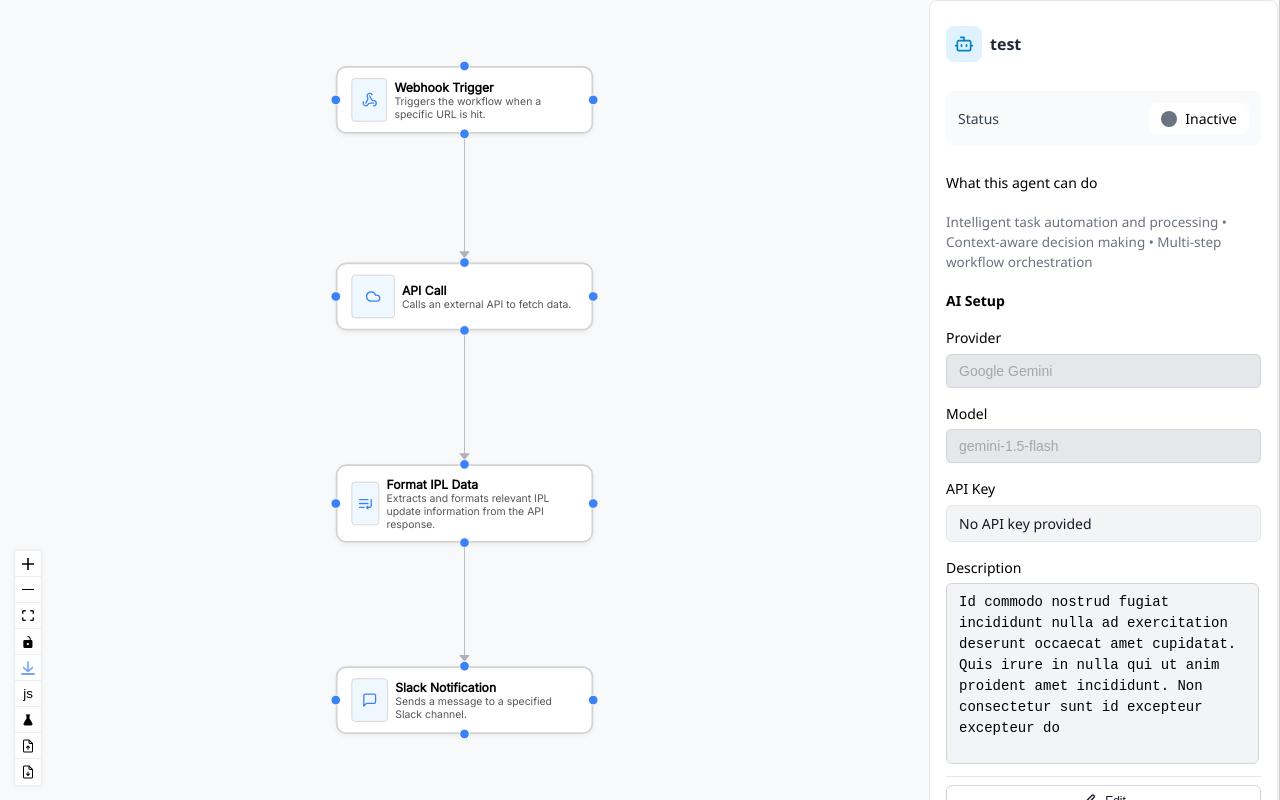
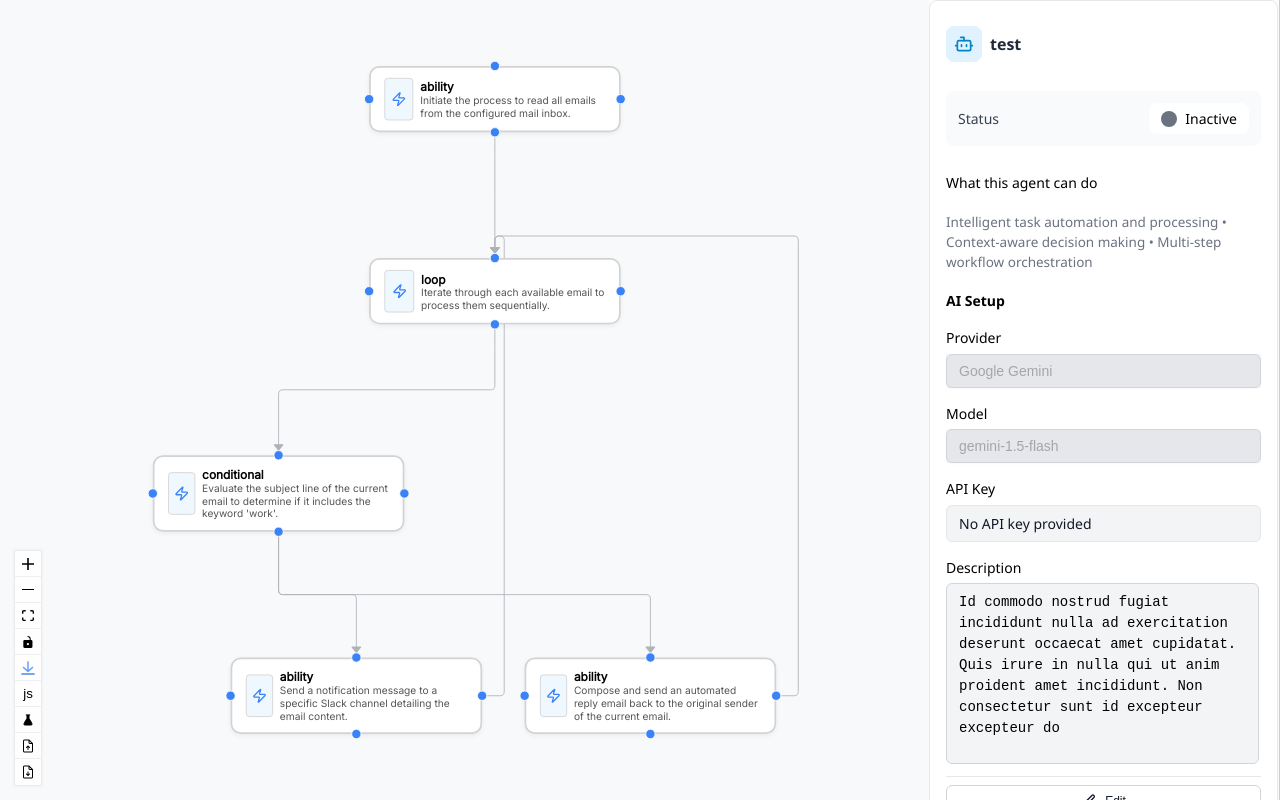
Before and after one commit to NishantGupta827/json-to-reactflow, a React (Vite) app: page / in a window 1280 px wide. Built offline with nearby package versions, Linux system fonts and the light colour scheme.

Commit message:
Feat : Translation function to convert service JSON to flowJson

```diff
--- a/src/components/BasicFlow.tsx
+++ b/src/components/BasicFlow.tsx
@@ -50,7 +50,8 @@ export interface BasicFlowProps {
 const proOptions = { hideAttribution: true };
 
 const BasicFlow: React.FC<BasicFlowProps> = ({ flowJson, agentJson }) => {
-  const { control, background } = flowJson;
+  console.log(flowJson);
+
   const { fitView } = useReactFlow();
   const { takeSnapshot } = useUndoRedo({
     maxHistorySize: 100,
@@ -184,8 +185,8 @@ const BasicFlow: React.FC<BasicFlowProps> = ({ flowJson, agentJson }) => {
   const getCurrentFlowJSON = useCallback(() => {
     // Memoize to prevent re-creation
     return {
-      export: flowJson.export,
-      background: background,
+      //export: flowJson.export,
+      //background: background,
       nodes: nodes.map(({ id, position, data, type }) => ({
         id,
         position,
@@ -199,7 +200,7 @@ const BasicFlow: React.FC<BasicFlowProps> = ({ flowJson, agentJson }) => {
         label,
       })),
     };
-  }, [flowJson.export, background, nodes, edges]);
+  }, [nodes, edges]);
 
   const onLayout = useCallback(
     (direction: "TB" | "LR" = "TB") => {
@@ -275,9 +276,9 @@ const BasicFlow: React.FC<BasicFlowProps> = ({ flowJson, agentJson }) => {
           nodeTypes={nodeTypes}
           proOptions={proOptions}
         >
-          {control && (
+          {
             <Controls>
-              {flowJson.export && <DownloadButton />}
+              {<DownloadButton />}
               <ControlButton
                 onClick={() => console.log(getCurrentFlowJSON())}
                 style={{ zIndex: "1000" }}
@@ -291,7 +292,7 @@ const BasicFlow: React.FC<BasicFlowProps> = ({ flowJson, agentJson }) => {
               <Import />
               <Export />
             </Controls>
-          )}
+          }
           {modalData && (
             <NodeSelectionModal
               onClose={() => setModalData(null)}
--- a/src/components/rightSidebar/node.tsx
+++ b/src/components/rightSidebar/node.tsx
@@ -1,7 +1,7 @@
 import { Node } from "@xyflow/react";
 import "./RightSidebar.css";
 
-type NodeSideBarData = {
+export type NodeSideBarData = {
   title: string;
   type: string;
   placeholder: string;
--- a/src/main.tsx
+++ b/src/main.tsx
@@ -6,10 +6,12 @@ import { App } from "./App.tsx";
 import { BasicFlowProps } from "./components/BasicFlow.tsx";
 import { flowJson } from "./testJson/FlowJson.ts";
 import { agentJson } from "./testJson/AgentJson.ts";
+import { ServiceToFlow } from "./util/ServiceToFlow.ts";
+import { ServiceJson } from "./testJson/ServiceJson.ts";
 // import '@contentstack/venus-components/build/main.css';
 
 const props: BasicFlowProps = {
-  flowJson: flowJson,
+  flowJson: ServiceToFlow(ServiceJson),
   agentJson: agentJson,
 };
 
--- a/src/testJson/FlowJson.ts
+++ b/src/testJson/FlowJson.ts
@@ -1,15 +1,6 @@
 import { FlowJson } from "../types/flowJson";
 
 export const flowJson: FlowJson = {
-  export: true,
-  control: true,
-  minimap: true,
-  background: {
-    color: "#000000",
-    bgcolor: "#ffffff",
-    variant: "cross",
-    size: 1,
-  },
   nodes: [
     {
       id: "node_1",
--- /dev/null
+++ b/src/testJson/ServiceJson.ts
@@ -0,0 +1,49 @@
+import { ServiceStep } from "@/types/service";
+
+export const ServiceJson: ServiceStep[] = [
+  {
+    id: "read_inbox_start",
+    tool: "ability",
+    action: "ReadMailInbox",
+    description:
+      "Initiate the process to read all emails from the configured mail inbox.",
+    target_id: ["process_email_loop"],
+    step_no: 1,
+  },
+  {
+    id: "process_email_loop",
+    tool: "loop",
+    condition: "Are there more unread or unprocessed emails in the inbox?",
+    description:
+      "Iterate through each available email to process them sequentially.",
+    target_id: ["check_subject_condition"],
+    step_no: 2,
+  },
+  {
+    id: "check_subject_condition",
+    tool: "conditional",
+    condition: "If the subject of the current email contains the word 'work'",
+    description:
+      "Evaluate the subject line of the current email to determine if it includes the keyword 'work'.",
+    target_id: ["send_slack_message", "send_mail_reply"],
+    step_no: 3,
+  },
+  {
+    id: "send_slack_message",
+    tool: "ability",
+    action: "SendSlackMessage",
+    description:
+      "Send a notification message to a specific Slack channel detailing the email content.",
+    target_id: ["process_email_loop"],
+    step_no: 4,
+  },
+  {
+    id: "send_mail_reply",
+    tool: "ability",
+    action: "SendMailReply",
+    description:
+      "Compose and send an automated reply email back to the original sender of the current email.",
+    target_id: ["process_email_loop"],
+    step_no: 4,
+  },
+];
--- a/src/types/flowJson.ts
+++ b/src/types/flowJson.ts
@@ -14,10 +14,6 @@ type PartialNodeInput = Partial<Pick<Node, "type" | "position">> &
   Pick<Node, "id"> & { data?: any };
 
 export interface FlowJson {
-  export?: boolean;
-  control?: boolean;
-  minimap?: boolean;
   nodes: PartialNodeInput[];
   edges: Edge[];
-  background?: BackgroundConfig;
 }
--- /dev/null
+++ b/src/types/service.ts
@@ -0,0 +1,9 @@
+export type ServiceStep = {
+  id: string; //unique id for each step
+  tool: string; //ability or conditional statement use
+  target_id?: string[]; //id of the next step. For the final step, if they don't have a target, don't provide this field
+  step_no: number; //the level of the node in this workflow tree.
+  condition?: string; // if conditional mention the condition
+  action?: string; // if ability mention the action taken by the ability
+  description: string;
+};
--- /dev/null
+++ b/src/util/ServiceToFlow.ts
@@ -0,0 +1,89 @@
+import { NodeSideBarData } from "@/components/rightSidebar/node";
+import { FlowJson } from "@/types/flowJson";
+import { ServiceStep } from "@/types/service";
+import { Edge, type Node } from "@xyflow/react";
+
+export function ServiceToFlow(data: ServiceStep[]): FlowJson {
+  console.log(data);
+  const nodes: Node[] = [];
+  const arr: (string | undefined)[][] = [];
+  const stepMap = new Map<string, number>();
+
+  data.forEach((ele) => {
+    const inputs: NodeSideBarData[] = [];
+
+    if (ele.action) {
+      inputs.push({
+        title: "Action",
+        type: "div",
+        placeholder: ele.action,
+      });
+    } else {
+      inputs.push({
+        title: "Condition",
+        type: "div",
+        placeholder: ele.condition as string,
+      });
+    }
+
+    stepMap.set(ele.id, ele.step_no);
+    ele.target_id?.forEach((e) => arr.push([ele.id, e]));
+
+    const temp: Node = {
+      id: ele.id,
+      position: {
+        x: 0,
+        y: 0,
+      },
+      data: {
+        title: ele.tool,
+        description: ele.description,
+        inputs: inputs,
+        icon: "zap",
+        isIsland: false,
+      },
+      type: "custom",
+    };
+    nodes.push(temp);
+  });
+
+  const edges: Edge[] = [];
+  let count = 1;
+  const HandleMap = new Map<string, string[]>();
+  arr.forEach((ele) => {
+    if (!ele[1] && !ele[0]) {
+      return;
+    }
+
+    const sourceStep = stepMap.get(ele[0] as string);
+    const targetStep = stepMap.get(ele[1] as string);
+
+    const LR1 = HandleMap.get(ele[0] as string)?.includes("right")
+      ? "left"
+      : "right";
+
+    const condition = sourceStep && targetStep && sourceStep > targetStep;
+    const pos1 = condition ? LR1 : "bottom";
+    const pos2 = "top";
+
+    const temp = {
+      id: `e${count}`,
+      source: ele[0] as string,
+      sourceHandle: `${ele[0]}-${pos1}`,
+      target: ele[1] as string,
+      targetHandle: `${ele[1]}-${pos2}`,
+    };
+    count += 1;
+
+    const check = HandleMap.get(ele[0] as string);
+    HandleMap.set(ele[0] as string, check ? [...check, pos1] : [pos1]);
+    HandleMap.set(ele[1] as string, check ? [...check, pos2] : [pos2]);
+
+    edges.push(temp);
+  });
+
+  return {
+    nodes: nodes,
+    edges: edges,
+  };
+}
```
